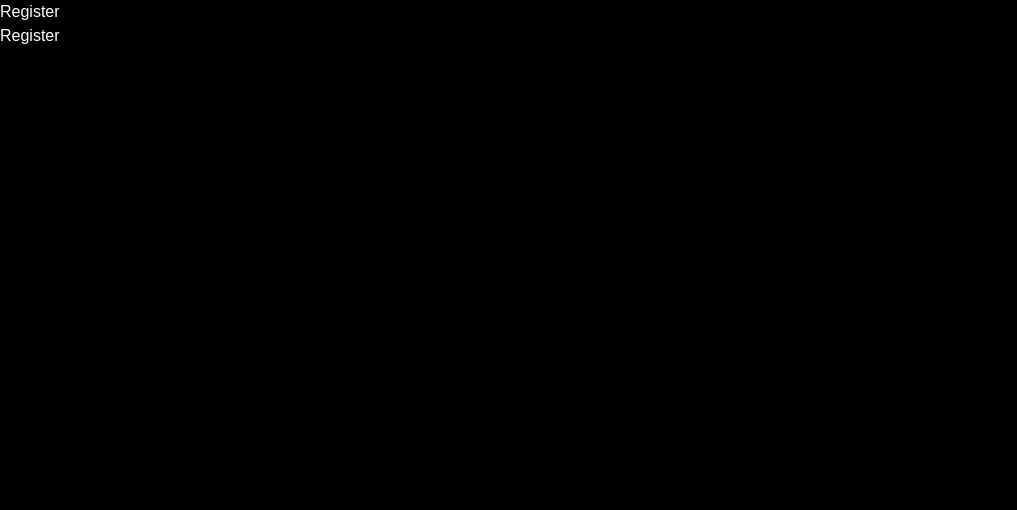
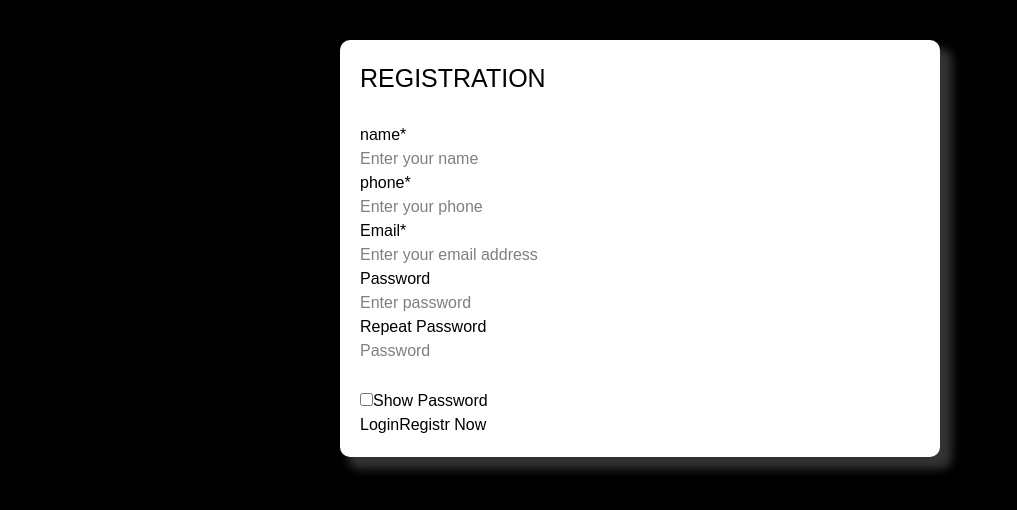
Before and after one commit to adlermore/socket-fixing, a Next.js app: page /register in a window 1280 px wide. Shown: the top 510 px of the page, without its empty margins (0-1017 px from the left). Built offline with nearby package versions, Linux system fonts and the light colour scheme.

Commit message:
Feat: Registration Page

```diff
--- a/app/hooks/useOnClickOutside.ts
+++ /dev/null
@@ -1,33 +0,0 @@
-"use client";
-
-import { useEffect } from "react";
-
-interface UseOnClickOutsideProps {
-  ref: React.RefObject<HTMLElement | null>;
-  handler: (event: MouseEvent | TouchEvent) => void;
-}
-
-const useOnClickOutside = ({ ref, handler }: UseOnClickOutsideProps) => {
-  useEffect(() => {
-    const listener = (event: MouseEvent | TouchEvent) => {
-      if (
-        !ref.current ||
-        ref.current.contains(event.target as Node) ||
-        (event.target as Element).nodeName === "path"
-      ) {
-        return;
-      }
-      handler(event);
-    };
-
-    document.addEventListener("mousedown", listener as EventListener);
-    document.addEventListener("touchstart", listener as EventListener);
-
-    return () => {
-      document.removeEventListener("mousedown", listener as EventListener);
-      document.removeEventListener("touchstart", listener as EventListener);
-    };
-  }, [ref, handler]);
-};
-
-export default useOnClickOutside;
--- a/app/login/page.tsx
+++ b/app/login/page.tsx
@@ -7,6 +7,7 @@ import { zodResolver } from "@hookform/resolvers/zod";
 import { loginSchema } from "@/validation/loginSchema";
 import { login, selectStatus } from "@/redux/authSlice";
 import { AppDispatch } from "@/redux/store";
+import Link from "next/link";
 
 interface LoginData {
   email: string;
@@ -82,6 +83,7 @@ export default function LoginPage() {
               </label>
             </div>
             <button type="submit" className="login_submit">Login</button>
+            <Link href='/register'>Registr Now</Link>
           </form>
         </div>
       </div>
--- a/app/register/page.tsx
+++ b/app/register/page.tsx
@@ -1,13 +1,132 @@
 'use client'
 
+import React, { useRef, useState } from "react";
+import { useDispatch, useSelector } from "react-redux";
+import { useForm } from "react-hook-form";
+import { zodResolver } from "@hookform/resolvers/zod";
+import { register, selectStatus } from "@/redux/authSlice";
+import { AppDispatch } from "@/redux/store";
+import Link from "next/link";
+import { registerSchema } from "@/validation/registerSchema";
+
+interface RegisterData {
+    name: string;
+    email: string;
+    phone: string;
+    password_confirmation: string;
+    password: string;
+}
+
 export default function RegisterPage() {
+    const ref = useRef<HTMLDivElement>(null);
+    const dispatch: AppDispatch = useDispatch();
+
+    const [showPass, setShowPass] = useState(false);
+
+    const status = useSelector(selectStatus)
+
+    // Validation init
+    const { register: registerForm, reset, handleSubmit: handleSubmitForm, formState: { errors: errorsRegister } } = useForm<RegisterData>({
+        resolver: zodResolver(registerSchema),
+    });
+
+    // Submission Data
+    const registerSubmit = async (data: RegisterData) => {
+        dispatch(register(data));
+        reset();
+    };
+
+    const passToggle = () => {
+        setShowPass(!showPass);
+    };
+
     return (
-        <div>
-            <h1>Register</h1>
-            <form>
-                {/* Add registration form fields */}
-                <button type="submit">Register</button>
-            </form>
+        <div className="auth_container">
+            <div className="auth_inner" ref={ref}>
+                <div className="title_line  w-full gap-10">
+                    <div className="auth_title text-[25px] uppercase mobile:text-xl ">Registration</div>
+                    {status === "failed" && (
+                        <div className="text-siteRed text-center">
+                            Registration Failed
+                        </div>
+                    )}
+                </div>
+                <div className="auth_form mt-[25px]">
+                    <form onSubmit={handleSubmitForm(registerSubmit)} className="w-full">
+                        <div className={errorsRegister?.name ? "form_block has_error" : "form_block"}>
+                            <div className="auth_label">name*</div>
+                            <input
+                                placeholder="Enter your name"
+                                autoComplete="on"
+                                className="form-control"
+                                {...registerForm("name", {
+                                    required: true,
+                                    pattern: /^\S+@\S+$/i,
+                                })}
+                            />
+                            <p className="form_error"> {errorsRegister?.name?.message}</p>
+                        </div>
+                        <div className={errorsRegister?.phone ? "form_block has_error" : "form_block"}>
+                            <div className="auth_label">phone*</div>
+                            <input
+                                placeholder="Enter your phone"
+                                autoComplete="on"
+                                className="form-control"
+                                {...registerForm("phone", {
+                                    required: true,
+                                    pattern: /^\S+@\S+$/i,
+                                })}
+                            />
+                            <p className="form_error"> {errorsRegister?.phone?.message}</p>
+                        </div>
+                        <div className={errorsRegister?.email ? "form_block has_error" : "form_block"}>
+                            <div className="auth_label">Email*</div>
+                            <input
+                                placeholder="Enter your email address"
+                                autoComplete="on"
+                                className="form-control"
+                                {...registerForm("email", {
+                                    required: true,
+                                    pattern: /^\S+@\S+$/i,
+                                })}
+                            />
+                            <p className="form_error"> {errorsRegister?.email?.message}</p>
+                        </div>
+                        <div className={errorsRegister?.password ? "form_block has_error" : "form_block"}>
+                            <div className="auth_label"> Password </div>
+                            <input
+                                placeholder="Enter password"
+                                autoComplete="on"
+                                className="form-control"
+                                type={showPass ? "text " : "password"}
+                                {...registerForm("password", { required: true, minLength: 5 })}
+                            />
+                            <p className="form_error">{errorsRegister?.password?.message}</p>
+                        </div>
+
+                        <div className={errorsRegister?.password_confirmation ? "form_block has_error" : "form_block"}>
+                            <div className="auth_label"> Repeat Password </div>
+                            <input
+                                placeholder="Password"
+                                autoComplete="on"
+                                className="form-control"
+                                type={showPass ? "text " : "password"}
+                                {...registerForm("password_confirmation", { required: true, minLength: 5 })}
+                            />
+                            <p className="form_error">{errorsRegister?.password_confirmation?.message}</p>
+                        </div>
+                        <div className="checkbox_line mt-[26px]">
+                            <label htmlFor="checkbox1">
+                                <input type="checkbox" id="checkbox1" onChange={passToggle} />
+                                <span className="square_block"></span>
+                                <span className="check_label">Show Password</span>
+                            </label>
+                        </div>
+                        <button type="submit" className="login_submit">Login</button>
+                        <Link href='/register'>Registr Now</Link>
+                    </form>
+                </div>
+            </div>
         </div>
     );
 }
--- a/app/hooks/request.ts
+++ b/hooks/request.ts
@@ -1,3 +1,5 @@
+/* eslint-disable prefer-const */
+/* eslint-disable @typescript-eslint/no-explicit-any */
 import Cookies from 'js-cookie';
 
 interface RequestConfig {
--- a/redux/authSlice.ts
+++ b/redux/authSlice.ts
@@ -17,8 +17,10 @@ interface LoginCredentials {
 }
 
 interface RegisterInfo {
-    username: string;
+    name: string;
     email: string;
+    phone: string;
+    password_confirmation: string;
     password: string;
 }
 
```
